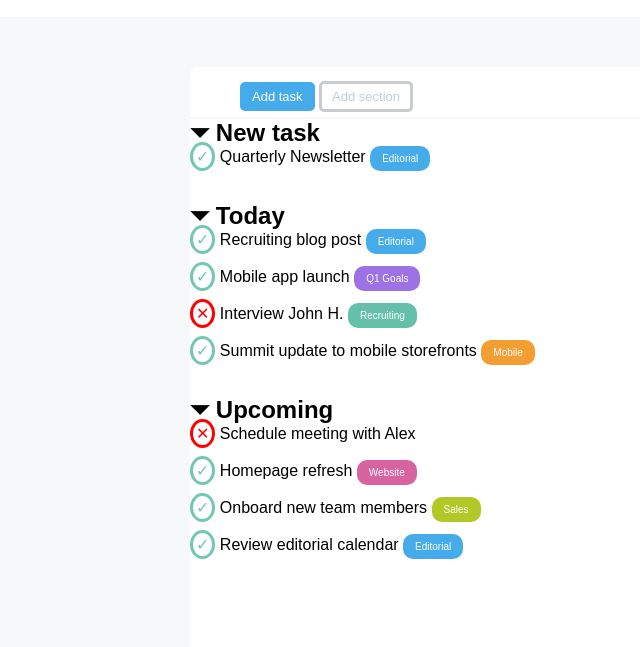
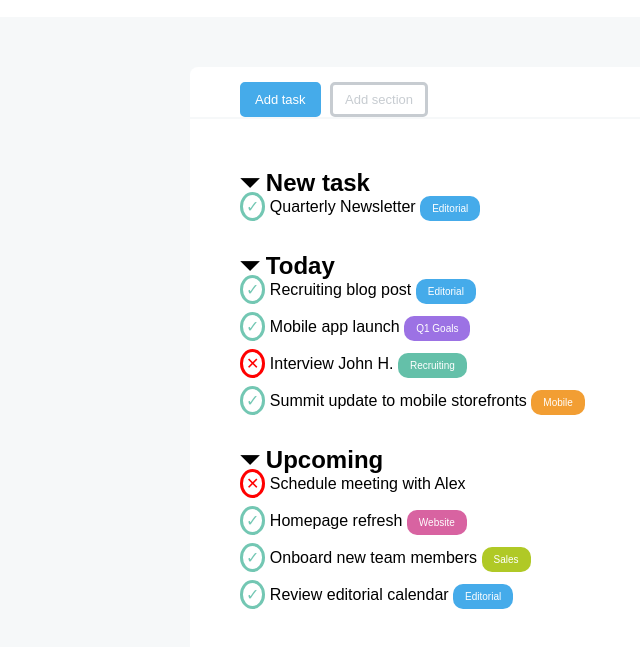
Before and after one commit to Trusimo/html-css-toboolist, a plain HTML site: page index.html in a window 1280 px wide. Shown: the part 73-720 px from the top of the page, without its empty margins (0-640 px from the left). Drawn offline with Linux system fonts and the light colour scheme.

Commit message:
corrects tags in classes

```diff
--- a/css/style.css
+++ b/css/style.css
@@ -26,9 +26,41 @@ h1 {
     display: inline-block;
 }
 
-.buttonform {
+.boxbutton {
+    box-sizing: border-box;
+    background-color: #ffffff;
+    margin: 0 auto;
+    margin-bottom: 2px;
+    border-top-left-radius: 8px;
+    border-top-right-radius: 8px;
+    width: 900px;
+    height: 50px;
+}
 
+.button {
+    font-size: small;
+    display: inline-block;
+    border-radius: 5px;
+    margin-top: 15px;
+    text-align: center;
+    padding: 7px 12px;
+    box-sizing: border-box;
 }
+
+.boxlista {
+    box-sizing: border-box;
+    background-color: #ffffff;
+    margin: 0 auto;
+    margin-bottom: 20px;
+    border-bottom-left-radius: 10px;
+    border-bottom-right-radius: 10px;
+    height: 600px;
+    width: 900px;
+    padding-top: 50px;
+    padding-bottom: 50px;
+    padding-left: 50px;
+}
+
 
 .categoria {
     color: #ffffff;
@@ -54,49 +86,17 @@ h1 {
     padding: 3px;
 }
 
-#rigainizio {
-    box-sizing: border-box;
-    background-color: #ffffff;
-    margin: 0 auto;
-    margin-bottom: 2px;
-    border-top-left-radius: 8px;
-    border-top-right-radius: 8px;
-    width: 900px;
-    height: 50px;
-}
-
-#lista {
-    box-sizing: border-box;
-    background-color: #ffffff;
-    margin: 0 auto;
-    margin-bottom: 20px;
-    border-bottom-left-radius: 10px;
-    border-bottom-right-radius: 10px;
-    height: 900px;
-    width: 900px;
-}
-
 #task {
     color: #ffffff;
-    font-size: small;
-    display: inline-block;
-    border-radius: 5px;
+    border: solid #45abea;
     background-color: #45abea;
     margin-left: 50px;
-    margin-top: 15px;
-    text-align: center;
-    padding: 7px 12px;
 }
 
 #selection {
-    box-sizing: border-box;
     color: #c7ccd1;
-    font-size: small;
-    display: inline-block;
-    border-radius: 5px;
     border-style: solid;
-    text-align: center;
-    padding: 5px 10px;
+    margin-left: 5px;
 }
 
 #editorial {
--- a/index.html
+++ b/index.html
@@ -15,19 +15,19 @@
 
     <main>
         <!-- Riga di inizio -->
-        <div id="rigainizio">
-            <div id="task">
+        <div class="boxbutton">
+            <div id="task" class="button">
                 Add task
             </div>
-            <div id="selection">
+            <div id="selection" class="button">
                 Add section
             </div>
         </div>
 
         <!-- lista -->
-        <div id="lista">
+        <div class="boxlista">
             <h2>&#9207; New task</h2>
-            </p><span class="greencircle">&#10003;</span> Quarterly Newsletter <span id="editorial" class="categoria">Editorial</span></p>
+                </p><span class="greencircle">&#10003;</span> Quarterly Newsletter <span id="editorial" class="categoria">Editorial</span></p>
 
             <br><br>
 
```
